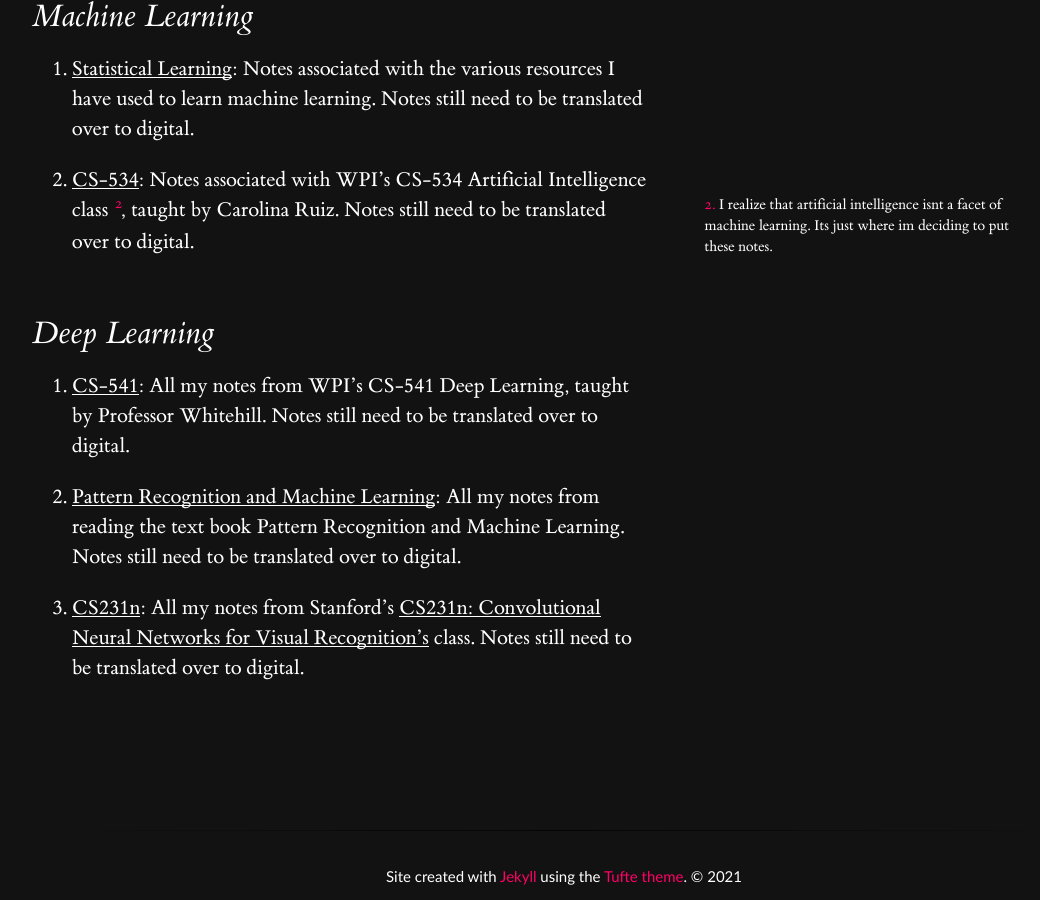
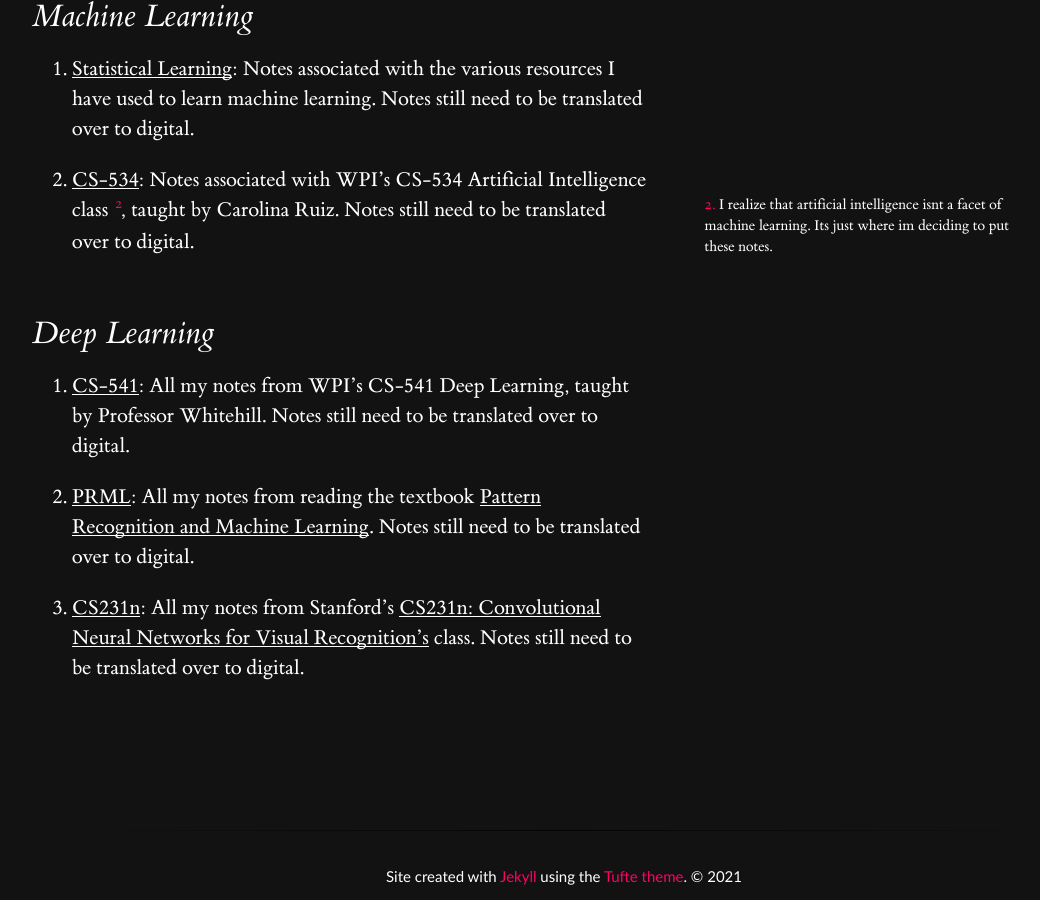
Before and after one commit to BeeGass/Notes, a Jekyll site: the page built from index.md, in a window 1280 px wide and 900 px high, scrolled down 1330 px. Shown: the whole window, without its empty margins (128-1168 px from the left). Built offline with Jekyll 4.4.1, drawn with Linux system fonts in a browser that asks for light colours.

Commit message:
made additional minor changes

```diff
--- a/index.md
+++ b/index.md
@@ -34,6 +34,6 @@ If you wish to learn more about the content that is learned in each class then I
 
 1. [CS-541](notes/Deep-Learning/CS-541/): All my notes from WPI's CS-541 Deep Learning, taught by Professor Whitehill. Notes still need to be translated over to digital.
 
-2. [Pattern Recognition and Machine Learning](notes/Deep-Learning/bishops/Outline/bishops_outline.md): All my notes from reading the text book Pattern Recognition and Machine Learning. Notes still need to be translated over to digital.
+2. [PRML](notes/Deep-Learning/bishops/Outline/bishops_outline.md): All my notes from reading the textbook [Pattern Recognition and Machine Learning](http://users.isr.ist.utl.pt/~wurmd/Livros/school/Bishop%20-%20Pattern%20Recognition%20And%20Machine%20Learning%20-%20Springer%20%202006.pdf). Notes still need to be translated over to digital.
 
 3. [CS231n](): All my notes from Stanford's [CS231n: Convolutional Neural Networks for Visual Recognition's](http://cs231n.stanford.edu/) class. Notes still need to be translated over to digital.
```
